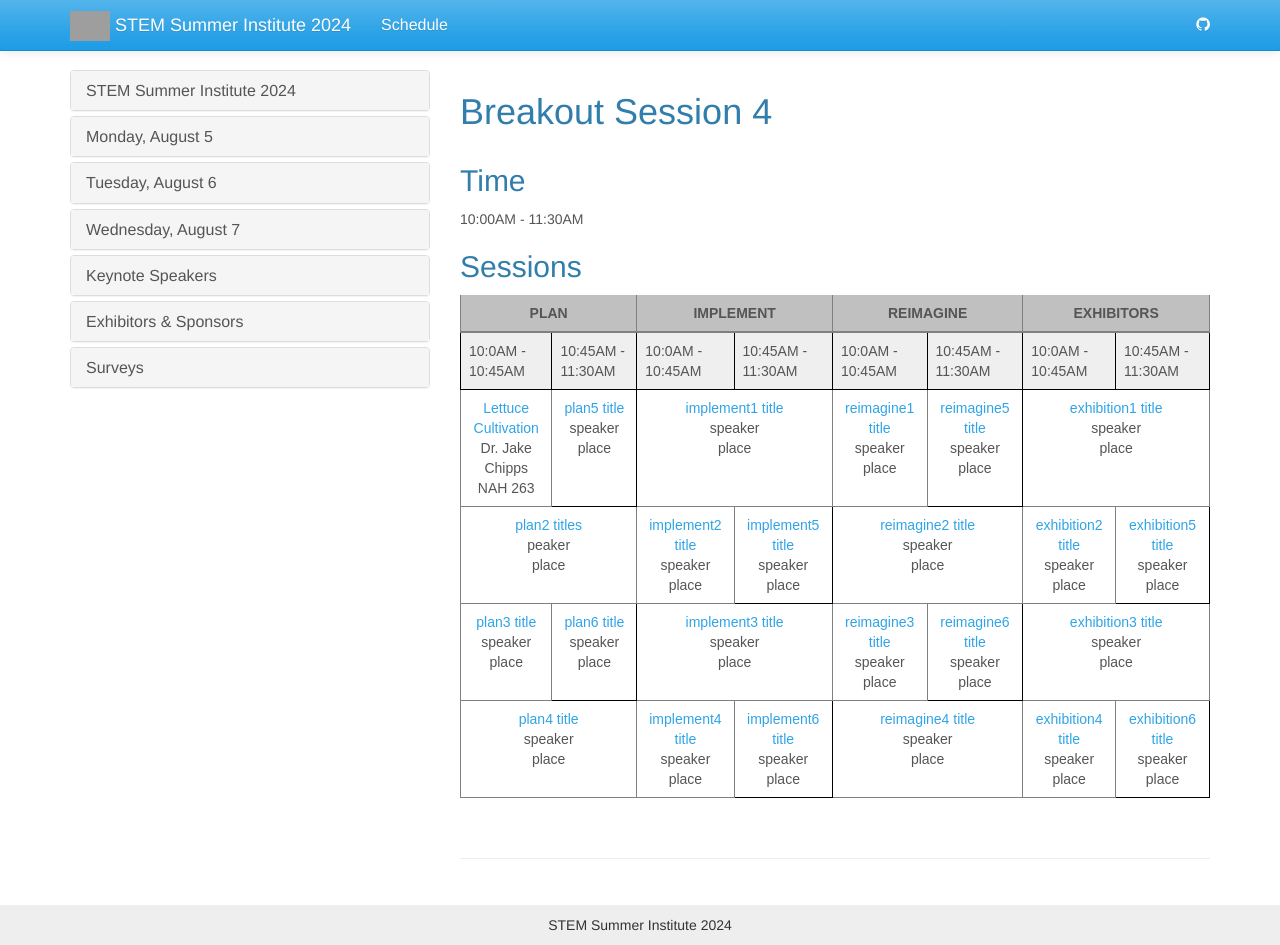
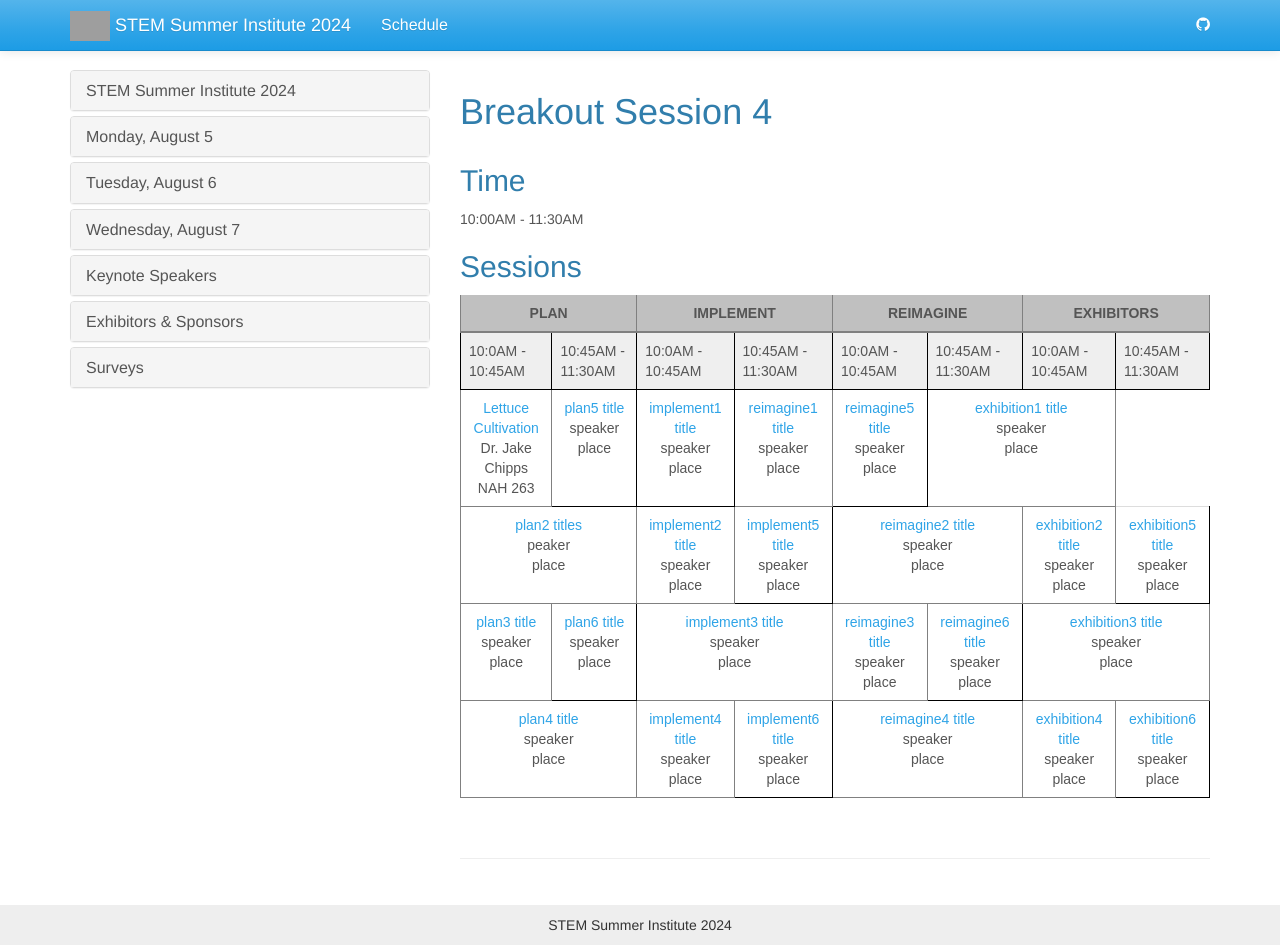
Before and after one commit to jake-chipps/SSI24, a Jekyll site: the page built from _docs/tuesday/breakout4.md, in a window 1280 px wide and 945 px high. Built offline with Jekyll 4.4.1, drawn with Linux system fonts in a browser that asks for light colours; grey boxes are pictures that could not be loaded.

Commit message:
Update breakout4.md

```diff
--- a/_docs/tuesday/breakout4.md
+++ b/_docs/tuesday/breakout4.md
@@ -44,7 +44,7 @@ permalink: /docs/breakout4/
   <tr>
     <td class="tg-c3ow"><a href="https://jake-chipps.github.io/SSI24/docs/b4p1/">Lettuce Cultivation</a><br>Dr. Jake Chipps<br>NAH 263</td>
     <td class="tg-baqh"><a href="https://jake-chipps.github.io/SSI24/docs/b4p5/">plan5 title</a><br>speaker<br>place</td>
-    <td class="tg-c3ow" colspan="2"><a href="https://jake-chipps.github.io/SSI24/docs/b4i1/">implement1 title</a><br>speaker<br>place<br></td>
+    <td class="tg-baqh"><a href="https://jake-chipps.github.io/SSI24/docs/b4i1/">implement1 title</a><br>speaker<br>place</td>
     <td class="tg-c3ow"><a href="https://jake-chipps.github.io/SSI24/docs/b4r1/">reimagine1 title</a><br>speaker<br>place<br></td>
     <td class="tg-baqh"><a href="https://jake-chipps.github.io/SSI24/docs/b4r5/">reimagine5 title</a><br>speaker<br>place</td>
     <td class="tg-c3ow" colspan="2"><a href="https://jake-chipps.github.io/SSI24/docs/b4e1/">exhibition1 title</a><br>speaker<br>place<br></td>
```
